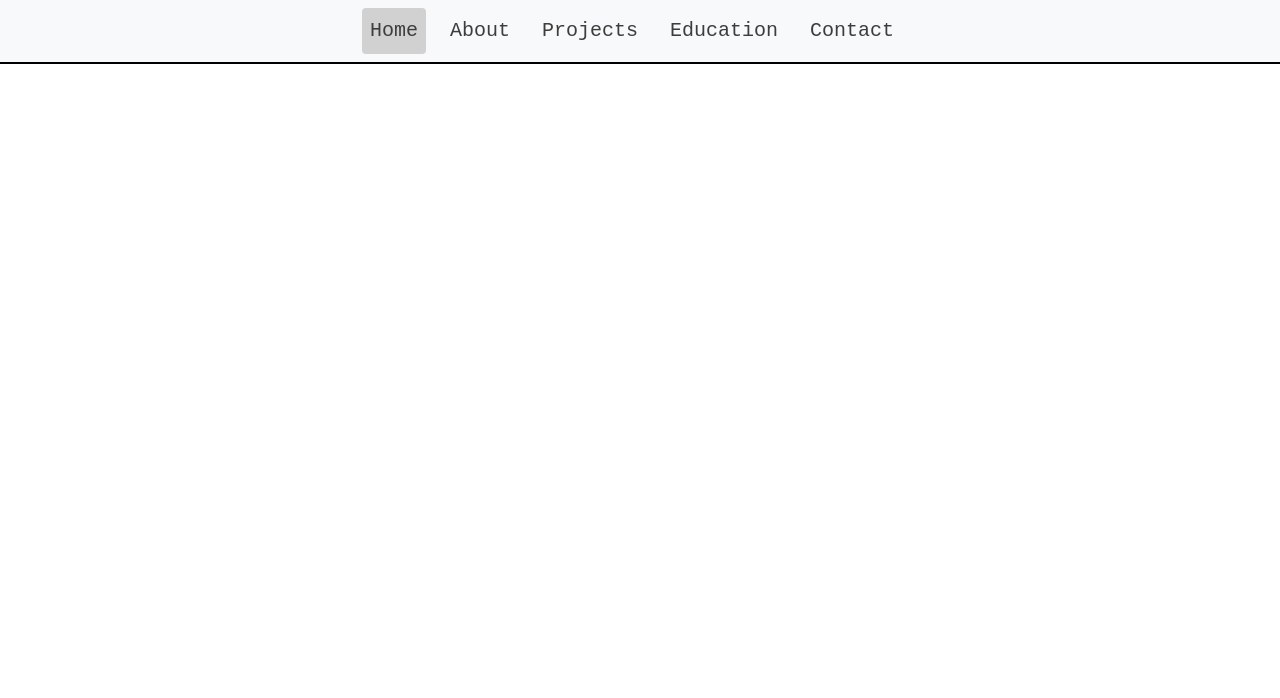
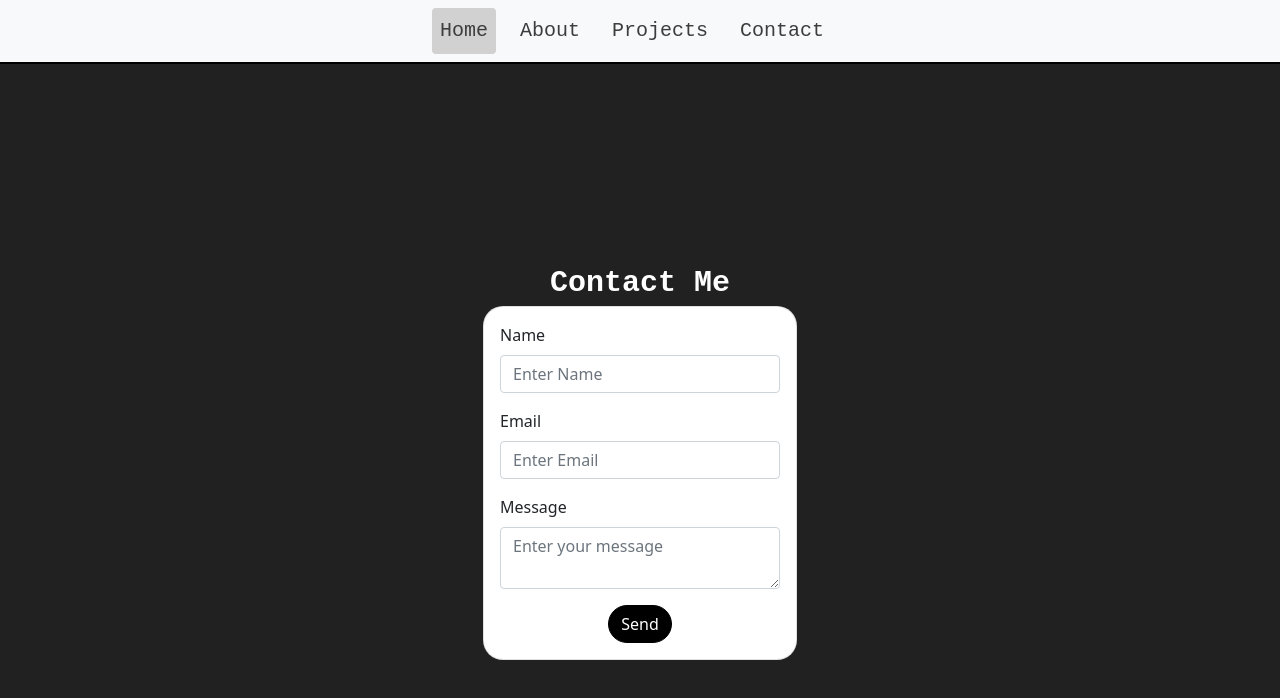
Before and after one commit to R-Ram95/web-portfolio, a React (Create React App) app: page /rohinesh.netlify.app/contact in a window 1280 px wide. Shown: the top 698 px of the page. Built offline with nearby package versions, Linux system fonts and the light colour scheme.

Commit message:
completed site

```diff
--- a/src/App.js
+++ b/src/App.js
@@ -1,10 +1,9 @@
 import React from 'react';
-import Home from './pages/home/Home';
+import Home from './pages/Home';
 import Project from './pages/Project';
-import Education from './pages/Education';
 import Contact from './pages/Contact';
 import NavbarComponent from './components/navbar/NavbarComponent';
-import { BrowserRouter, Routes, Route } from 'react-router-dom'
+import { BrowserRouter, Routes, Route } from 'react-router-dom';
 
 function App() {
   return (
@@ -12,10 +11,9 @@ function App() {
       <BrowserRouter>
         <NavbarComponent />
         <Routes>
-          <Route path="/" element={<Home />}/>
-          <Route path="/projects" element={<Project />}/>
-          <Route path="/education" element={<Education />}/>
-          <Route path="/contact" element={<Contact />}/>
+          <Route path='rohinesh.netlify.app/' element={<Home />} />
+          <Route path='rohinesh.netlify.app/projects' element={<Project />} />
+          <Route path='rohinesh.netlify.app/contact' element={<Contact />} />
         </Routes>
       </BrowserRouter>
     </div>
--- a/src/components/card/CardComponent.js
+++ b/src/components/card/CardComponent.js
@@ -1,12 +1,12 @@
 import React from 'react';
-import { Card } from 'react-bootstrap';
+import { Card, Button } from 'react-bootstrap';
+import 'bootstrap/dist/css/bootstrap.min.css';
 import Text from '../Text';
 
 const styles = {
   cardStyle: {
-    minWidth: '75%',
-    maxWidth: '100%',
-    minHeight: '75%',
+    minWidth: '90%',
+    maxWidth: '90%',
     whiteSpace: 'normal',
     borderColor: 'black',
     borderRadius: '25px',
@@ -16,7 +16,7 @@ const styles = {
 const CardComponent = (props) => {
   let { title, description, url } = props;
   return (
-    <Card style={styles.cardStyle} onClick={() => window.open(url)}>
+    <Card style={styles.cardStyle}>
       <Card.Body style={{ maxWidth: '90%' }}>
         <Card.Title>
           <Text style={{ fontWeight: 'bold', fontSize: '30px' }}>{title}</Text>
@@ -32,6 +32,21 @@ const CardComponent = (props) => {
             })}
           </ul>
         </Card.Text>
+        <Card.Footer
+          className='d-flex justify-content-center'
+          style={{ backgroundColor: 'white', width: '100%' }}
+        >
+          <Button
+            style={{
+              backgroundColor: 'black',
+              borderColor: 'black',
+              borderRadius: '20px',
+            }}
+            onClick={() => window.open(url)}
+          >
+            GitHub
+          </Button>
+        </Card.Footer>
       </Card.Body>
     </Card>
   );
--- a/src/components/navbar/NavbarComponent.js
+++ b/src/components/navbar/NavbarComponent.js
@@ -1,58 +1,68 @@
 import React from 'react';
-import { Navbar, Nav } from 'react-bootstrap'
+import { Navbar, Nav } from 'react-bootstrap';
 import 'bootstrap/dist/css/bootstrap.min.css';
-import './navbar.scss'
+import './navbar.scss';
 import Text from '../Text';
 import { Link } from 'react-router-dom';
-import { scroller } from 'react-scroll'
+import { scroller } from 'react-scroll';
 
 const styles = {
   textStyle: {
-        fontSize: "20px"
-    }
-}
+    fontSize: '20px',
+  },
+};
 
 function NavbarComponent() {
   return (
-        <Navbar bg='light' sticky='top' expand="lg" style={{borderBottom: "2px solid black"}}>
-            <Navbar.Toggle aria-controls="basic-navbar-nav" />
+    <Navbar
+      bg='light'
+      sticky='top'
+      expand='lg'
+      style={{ borderBottom: '2px solid black' }}
+    >
+      <Navbar.Toggle aria-controls='basic-navbar-nav' />
       <Navbar.Collapse className='justify-content-center'>
-                <Nav variant="pills" defaultActiveKey="/">
+        <Nav variant='pills' defaultActiveKey='/'>
+          <Nav.Link
+            as={Link}
+            to='/'
+            eventKey='/'
+            className='me-3'
+            onClick={() => {
+              scroller.scrollTo('home');
+            }}
+          >
+            <Text style={styles.textStyle}> Home </Text>
+          </Nav.Link>
 
           <Nav.Link
-                        as={ Link }
-                        to="/" eventKey="/"
-                        className="me-3"
-                        onClick={()=>{scroller.scrollTo('home')}}
-                    >
-                        <Text style={styles.textStyle}> Home </Text>
-                    </Nav.Link >
-
-                    <Nav.Link
-                        className="me-3"
-                        eventKey="about"
-                        onClick={()=> {scroller.scrollTo('about', {
-                            offset:-70
-                        })}}
+            className='me-3'
+            eventKey='about'
+            onClick={() => {
+              scroller.scrollTo('about', {
+                offset: -70,
+              });
+            }}
           >
             <Text style={styles.textStyle}> About </Text>
           </Nav.Link>
 
-                    <Nav.Link as={ Link } to="/projects" className="me-3" eventKey="projects">
+          <Nav.Link
+            as={Link}
+            to='/projects'
+            className='me-3'
+            eventKey='projects'
+          >
             <Text style={styles.textStyle}> Projects </Text>
           </Nav.Link>
 
-                    <Nav.Link as={ Link } to="/education" className="me-3" eventKey="education">
-                        <Text style={styles.textStyle}> Education </Text>
-                    </Nav.Link>
-
-                    <Nav.Link as={ Link } to="/contact" className="me-3" eventKey="contact">
+          <Nav.Link as={Link} to='/contact' className='me-3' eventKey='contact'>
             <Text style={styles.textStyle}> Contact </Text>
           </Nav.Link>
         </Nav>
       </Navbar.Collapse>
     </Navbar>
-    )
-};
+  );
+}
 
 export default NavbarComponent;
--- a/src/components/slider/Slider.css
+++ b/src/components/slider/Slider.css
@@ -7,7 +7,7 @@
 .slider-inner {
   white-space: nowrap;
   transition: transform 0.3s;
-  height: 400px;
+  align-self: center;
 }
 
 .slider-item {
--- a/src/data/projects.js
+++ b/src/data/projects.js
@@ -5,7 +5,6 @@ export const ProjectsData = [
       'Full stack web app to manage animals and their health using the Agile and Scrum development process.',
       'Built dynamically rendered front end using React JS and Axios to fetch HTTP requests.',
       'Built the webserver application using Java with Spring Boot and the Hibernate implementation of JPA.',
-      'Designed RESTful APIs to connect the frontend to the backend.',
       'Designed and implemented a relational database in SQL to store animal and veterinary personnel data.',
     ],
     url: 'https://github.com/R-Ram95/VetApplication',
--- a/src/index.css
+++ b/src/index.css
@@ -1,13 +1,16 @@
-body {
-  margin: 0;
-  font-family: -apple-system, BlinkMacSystemFont, 'Segoe UI', 'Roboto', 'Oxygen',
-    'Ubuntu', 'Cantarell', 'Fira Sans', 'Droid Sans', 'Helvetica Neue',
-    sans-serif;
-  -webkit-font-smoothing: antialiased;
-  -moz-osx-font-smoothing: grayscale;
+.section-tech {
+  background-color: #212121;
+  padding-top: 3vh;
+  padding-bottom: 3vh;
+  border-top: 4px solid #000000;
 }
 
-code {
-  font-family: source-code-pro, Menlo, Monaco, Consolas, 'Courier New',
-    monospace;
+section-header {
+  text-align: center;
 }
+
+section-body {
+  display: flex;
+  flex-direction: row;
+  justify-content: center;
+}
--- a/src/pages/Contact.js
+++ b/src/pages/Contact.js
@@ -1,8 +1,72 @@
+import React, { useState } from 'react';
+import { Container, Form, Card, Button, Alert } from 'react-bootstrap';
+import Text from '../components/Text';
 
-function Contact(){
-    return(
-        <h1>Contact Page</h1>
-    )
-};
+function Contact() {
+  const [show, setShow] = useState(false);
+
+  const handleSubmit = (e) => {
+    setShow(true);
+  };
+
+  const SubmitAlert = () => {
+    return (
+      <Alert variant='success' onClose={() => setShow(false)} dismissible>
+        <Alert.Heading>
+          <Text>Message Submitted!</Text>
+        </Alert.Heading>
+        <p>
+          <Text>
+            Thank you for your message, I will get back to you as soon as I can!
+          </Text>
+        </p>
+      </Alert>
+    );
+  };
+
+  return (
+    <Container
+      fluid
+      className='d-flex flex-column justify-content-center align-items-center'
+      style={{ height: '100vh', backgroundColor: '#212121' }}
+    >
+      <Text style={{ fontSize: '30px', color: 'white', fontWeight: 'bold' }}>
+        Contact Me
+      </Text>
+      <Card
+        className='mb-2'
+        style={{ width: '25%', padding: '1rem', borderRadius: '20px' }}
+      >
+        <Form>
+          <Form.Group className='mb-3' controlId='formBasicName'>
+            <Form.Label>Name</Form.Label>
+            <Form.Control type='text' placeholder='Enter Name' />
+          </Form.Group>
+          <Form.Group className='mb-3' controlId='formBasicEmail'>
+            <Form.Label>Email</Form.Label>
+            <Form.Control type='email' placeholder='Enter Email' />
+          </Form.Group>
+          <Form.Group className='mb-3' controlId='formBasicMessage'>
+            <Form.Label>Message</Form.Label>
+            <Form.Control as='textarea' placeholder='Enter your message' />
+          </Form.Group>
+          <div className='d-flex justify-content-center'>
+            <Button
+              style={{
+                backgroundColor: 'black',
+                borderColor: 'black',
+                borderRadius: '20px',
+              }}
+              onClick={handleSubmit}
+            >
+              Send
+            </Button>
+          </div>
+        </Form>
+      </Card>
+      {show && <SubmitAlert />}
+    </Container>
+  );
+}
 
 export default Contact;
--- a/src/pages/Education.js
+++ /dev/null
@@ -1,9 +0,0 @@
-
-function Education(){
-
-    return(
-        <h1>Education Page</h1>
-    )
-};
-
-export default Education;
--- a/src/pages/Project.js
+++ b/src/pages/Project.js
@@ -3,7 +3,6 @@ import { Container } from 'react-bootstrap';
 import Text from '../components/Text';
 import { ProjectsData } from '../data/projects';
 import CardComponent from '../components/card/CardComponent';
-import { motion } from 'framer-motion';
 
 function Project() {
   return (
--- a/src/pages/home/home.css
+++ /dev/null
@@ -1,16 +0,0 @@
-.section-tech {
-  background-color: #212121;
-  padding-top: 3vh;
-  padding-bottom: 3vh;
-  border-top: 4px solid #000000;
-}
-
-section-header {
-  text-align: center;
-}
-
-section-body {
-  display: flex;
-  flex-direction: row;
-  justify-content: center;
-}
```
Also changed, not shown: src/pages/Home.js (renamed from src/pages/home/Home.js, +6 -5 lines), src/data/education.js (deleted). Lines whose indentation alone changed are shown as unchanged.
